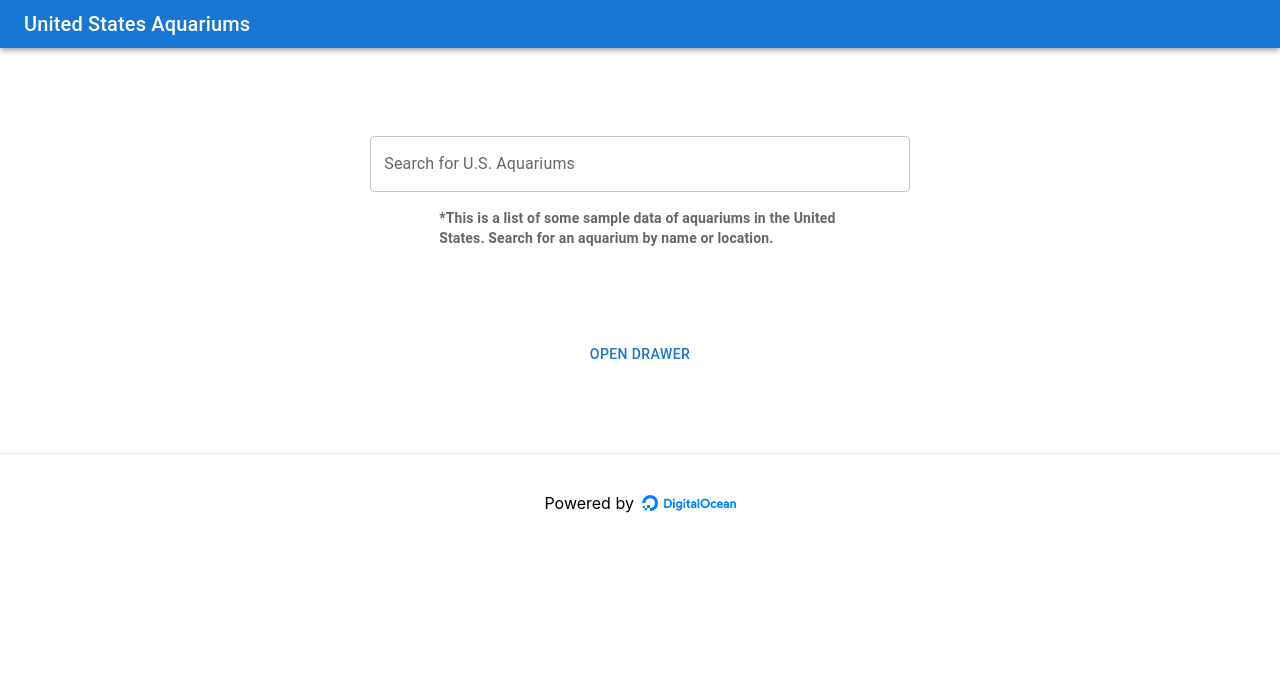
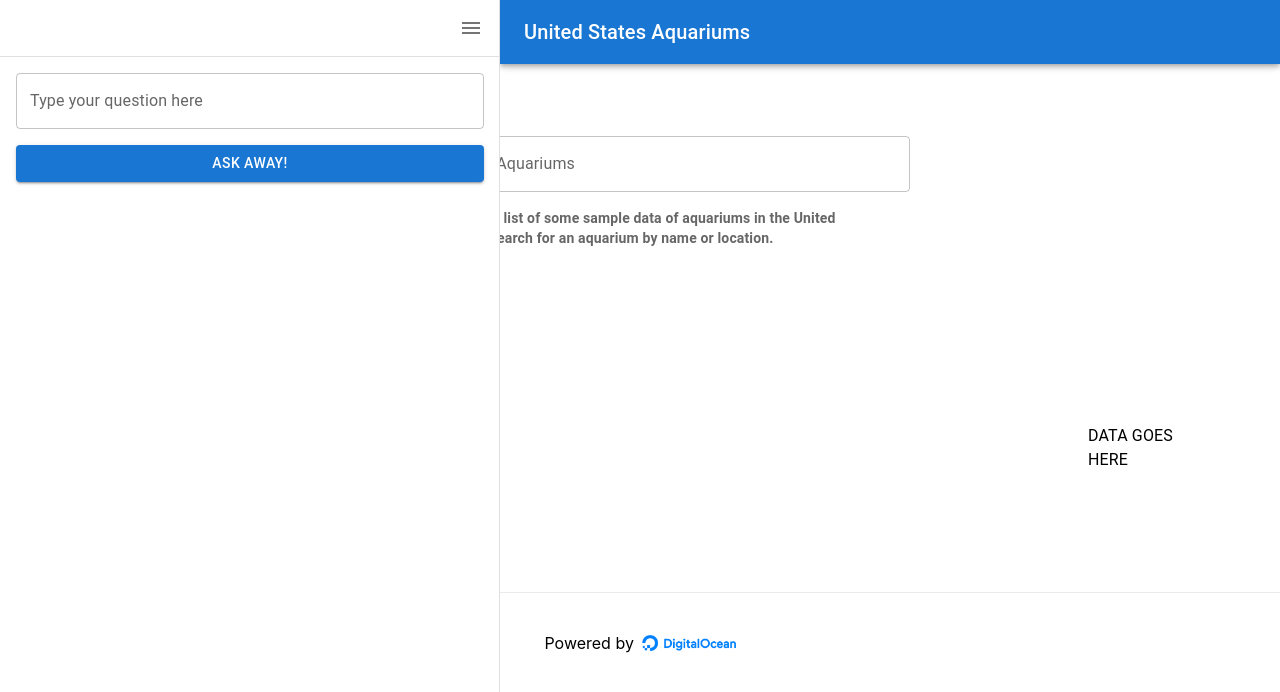
Before and after one commit to do-community/us-aquarium-search, a Next.js app: page / in a window 1280 px wide. Shown: the top 692 px of the page. Built offline with nearby package versions, Linux system fonts and the light colour scheme; no server answers; the database is empty.

Commit message:
attempts to add the aquarium component to the sidebar chat

```diff
--- a/components/SidebarChat/SidebarChat.tsx
+++ b/components/SidebarChat/SidebarChat.tsx
@@ -3,22 +3,34 @@
 import Drawer from '@mui/material/Drawer';
 import Button from '@mui/material/Button';
 import TextField from '@mui/material/TextField';
-import Divider from '@mui/material/Divider';
+import AppBar from '@mui/material/AppBar';
+import Toolbar from '@mui/material/Toolbar';
+import Typography from '@mui/material/Typography';
+import { Divider } from '@mui/material';
+import IconButton from '@mui/material/IconButton';
+import MenuIcon from '@mui/icons-material/Menu';
 
-export default function TemporaryDrawer() {
-  const [open, setOpen] = React.useState(false);
+import AquariumCard from '../AquariumCard/AquariumCard';
+
+export default function PersistentDrawer() {
+  const [open, setOpen] = React.useState(true); // Persistent drawer should be open initially
   const [inputValue, setInputValue] = React.useState('');
-
-  const toggleDrawer = (newOpen: boolean) => () => {
-    setOpen(newOpen);
-  };
 
   const handleInputChange = (event: React.ChangeEvent<HTMLInputElement>) => {
     setInputValue(event.target.value);
   };
 
+  const toggleDrawer = () => {
+    setOpen(!open);
+  };
+
+  const drawerWidth = 500;
+
   const DrawerContent = (
-    <Box sx={{ width: 500, padding: 2 }} role="presentation" onClick={toggleDrawer(false)}>
+    <Box
+      sx={{ width: drawerWidth, padding: 2 }}
+      role="presentation"
+    >
       <TextField
         fullWidth
         label="Type your question here"
@@ -34,11 +46,54 @@
   );
 
   return (
-    <div>
-      <Button onClick={toggleDrawer(true)}>Open drawer</Button>
-      <Drawer open={open} onClose={toggleDrawer(false)}>
+    <Box sx={{ display: 'flex' }}>
+      <AppBar position="fixed" sx={{ width: `calc(100% - ${drawerWidth}px)`, ml: `${drawerWidth}px` }}>
+        <Toolbar>
+          <IconButton
+            color="inherit"
+            aria-label="open drawer"
+            onClick={toggleDrawer}
+            edge="start"
+            sx={{ mr: 2, ...(open && { display: 'none' }) }}
+          >
+            <MenuIcon />
+          </IconButton>
+          <Typography variant="h6" noWrap component="div">
+            United States Aquariums
+          </Typography>
+        </Toolbar>
+      </AppBar>
+      <Drawer
+        sx={{
+          width: drawerWidth,
+          flexShrink: 0,
+          '& .MuiDrawer-paper': {
+            width: drawerWidth,
+            boxSizing: 'border-box',
+          },
+        }}
+        variant="persistent"
+        anchor="left"
+        open={open}
+      >
+        <Box sx={{ display: 'flex', justifyContent: 'flex-end', p: 1 }}>
+          <IconButton onClick={toggleDrawer}>
+            <MenuIcon />
+          </IconButton>
+        </Box>
+        <Divider />
         {DrawerContent}
       </Drawer>
-    </div>
+      <Box
+        component="main"
+        sx={{ flexGrow: 1, bgcolor: 'background.default', p: 3, ml: `${drawerWidth}px` }}
+      >
+        <Toolbar />
+        <AquariumCard aquariums={[]} />
+        <Typography paragraph>
+          DATA GOES HERE
+        </Typography>
+      </Box>
+    </Box>
   );
 }
```
